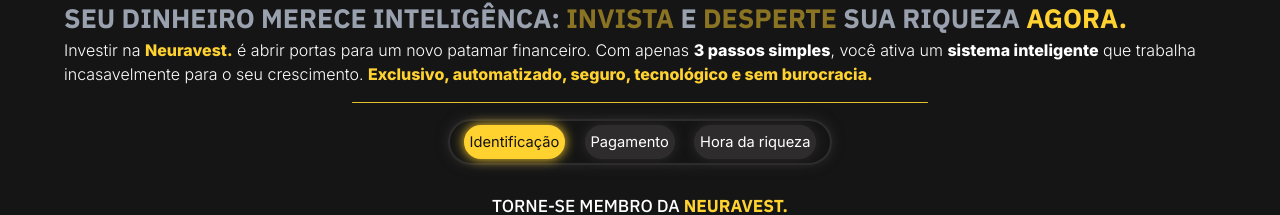
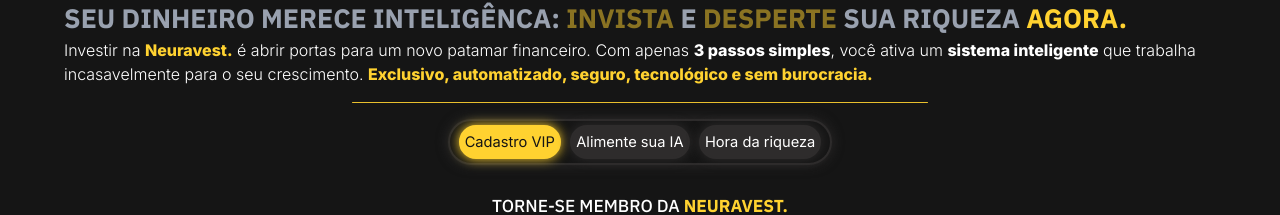
Before and after one commit to C4L3B3666/Neuravest, a website: page index.html in a window 1280 px wide. Shown: the part 1478-1693 px from the top of the page. Drawn offline with Linux system fonts and the light colour scheme.

Commit message:
Alteração extras

```diff
--- a/assets/js/script.js
+++ b/assets/js/script.js
@@ -34,7 +34,7 @@
     const botoes = document.querySelectorAll('.btnMostarPassoInvestimento');
     const secoes = {
         "Identificação": document.getElementById('secaoIdentificacao'),
-        "Pagamento": document.getElementById('secaoPagamento'),
+        "Alimente sua IA": document.getElementById('secaoPagamento'),
         "Hora da riqueza": document.getElementById('horaRiqueza')
     };
 
--- a/index.html
+++ b/index.html
@@ -162,8 +162,8 @@
 
             <div class="flex flex-col items-center justify-center">
                 <div class="border-2 border-[#2E2C2C] rounded-full flex justify-around p-1 shadow-[0_0_12px_#2E2C2C] bg-[#151515] w-full sm:w-3/4 md:w-4/6 lg:w-1/3">
-                    <button class="btnMostarPassoInvestimento ativo">Identificação</button>
-                    <button class="btnMostarPassoInvestimento">Pagamento</button>
+                    <button class="btnMostarPassoInvestimento ativo">Cadastro VIP</button>
+                    <button class="btnMostarPassoInvestimento">Alimente sua IA</button>
                     <button class="btnMostarPassoInvestimento">Hora da riqueza</button>
                 </div>
 
```
